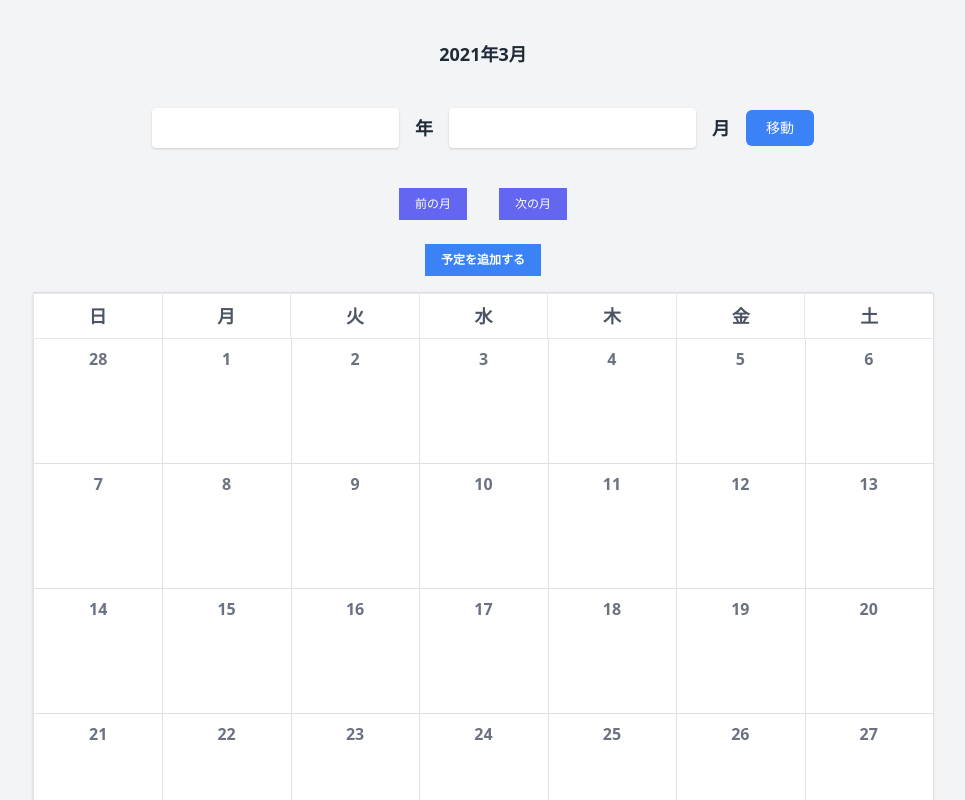
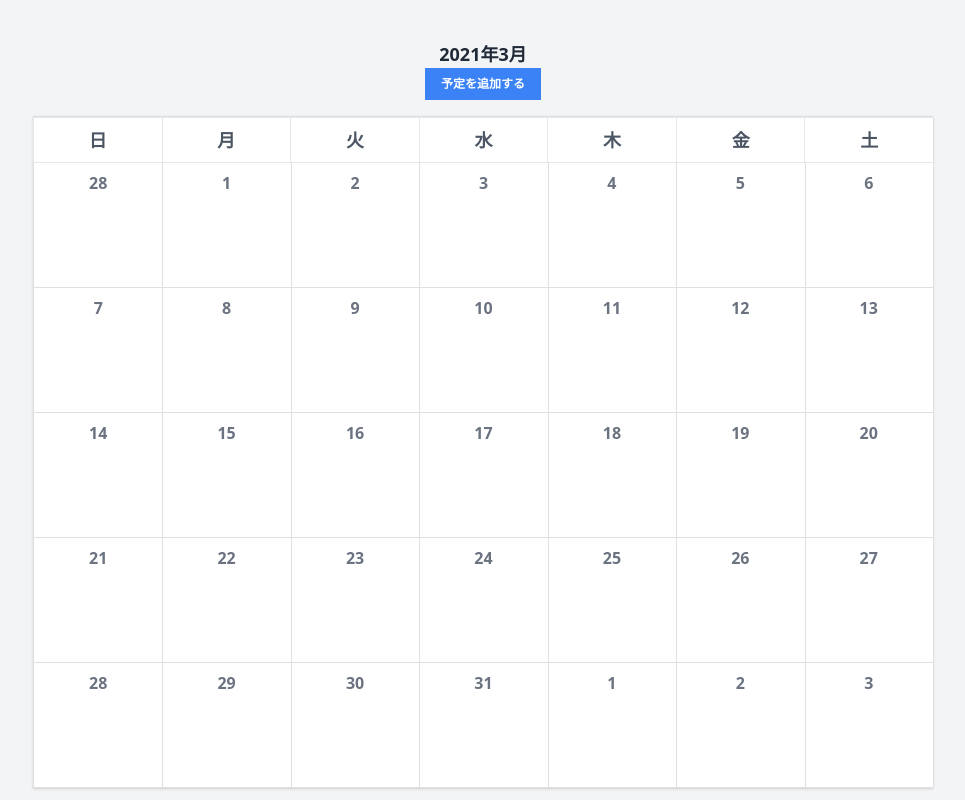
Before and after one commit to kujira28/scouter-github-vue, a Vue app: page / in a window 1280 px wide. Shown: the top 800 px of the page, without its empty margins (159-1124 px from the left). Built offline with nearby package versions, Linux system fonts and the light colour scheme.

Commit message:
削除編集機能

```diff
--- a/src/App.vue
+++ b/src/App.vue
@@ -2,44 +2,6 @@
   <div class="bg-gray-100 pb-60">
       <div class="max-w-l mx-auto p-1 pt-10 pr-0 text-center">
         <h2 class="text-lg font-bold text-gray-800">{{ displayMonth }}</h2>
-        <form
-          class="flex justify-center items-center my-10"
-          v-on:submit.prevent="jumpCalendar"
-        >
-          <input
-            class="bg-purple-white shadow rounded border-0 p-2 mr-4"
-            type="text"
-            v-model="jumpYear"
-          />
-          <p class="mr-4 text-lg font-bold text-gray-800">年</p>
-          <input
-            class="bg-purple-white shadow rounded border-0 p-2 mr-4"
-            type="text"
-            v-model="jumpMonth"
-          />
-          <p class="mr-4 text-lg font-bold text-gray-800">月</p>
-
-          <button
-            class="focus:outline-none text-white text-sm py-2 px-5 rounded-md bg-blue-500 hover:bg-blue-600 hover:shadow-lg"
-            type="submit"
-          >
-            移動
-          </button>
-        </form>
-        <div class="button-area">
-          <button
-            class="bg-indigo-500 hover:bg-indigo-600 text-white py-2 px-4 text-xs ml-4 mb-4 mr-8 ml-auto"
-            @click="prevMonth"
-          >
-            前の月
-          </button>
-          <button
-            class="bg-indigo-500 hover:bg-indigo-600 text-white py-2 px-4 text-xs ml-4 mb-4 mr-0 ml-auto"
-            @click="nextMonth"
-          >
-            次の月
-          </button>
-        </div>
         <button
           @click="addTask"
           class="bg-blue-500 hover:bg-blue-600 text-white py-2 px-4 text-xs ml-4 mb-4 mr-0 ml-auto"
@@ -276,12 +238,6 @@ export default {
   }
   },
          methods: {
-          jumpCalendar() {
-            this.currentDate = moment(this.currentDate)
-              .year(parseInt(this.jumpYear))
-              .month(parseInt(this.jumpMonth))
-              .subtract(1, 'month');
-          },
           addTask() {
             this.update_mode = false;
             this.form = {};
@@ -423,13 +379,6 @@ export default {
             }
           },
 
-          nextMonth() {
-            this.currentDate = moment(this.currentDate).add(1, 'month');
-          },
-          prevMonth() {
-            this.currentDate = moment(this.currentDate).subtract(1, 'month');
-          },
-
           youbi(dayIndex) {
             let week = ['日', '月', '火', '水', '木', '金', '土'];
             const slice = week.splice(0, this.weekSlice);
@@ -449,36 +398,7 @@ export default {
             return this.currentDate.format('YYYY-MM');
           },
           sortedEvents() {
-            return this.events.slice().sort(function (a, b) {
-              let startTime = parseInt(a.startTime.replace(':', ''));
-              let endTime = parseInt(b.startTime.replace(':', ''));
-
-              if (startTime < endTime) return -1;
-              if (startTime > endTime) return 1;
-              return 0;
-            });
-          },
-
-          sortedEventsByHour() {
-            return this.events.slice().sort(function (a, b) {
-              if (
-                moment(a.end).diff(moment(a.start), 'days') === 1 &&
-                moment(b.end).diff(moment(b.start), 'days') === 1
-              ) {
-                let startTime = moment(a.startTime).format('h:mm');
-                let endTime = moment(b.startTime).format('h:mm');
-                if (startTime < endTime) return -1;
-                if (startTime > endTime) return 1;
-                return 0;
-              } else {
-                return this.events.slice().sort(function (a, b) {
-                  let startDate = moment(a.start).format('YYYY-MM-DD');
-                  let endDate = moment(b.start).format('YYYY-MM-DD');
-                  if (startDate < endDate) return -1;
-                  if (startDate > endDate) return 1;
-                  return 0;
-                });
-              }
+            return this.events.slice(function () {
             });
           },
         },
```
Also changed, not shown: 1 other file (tests, documents, lock files or other folders).
